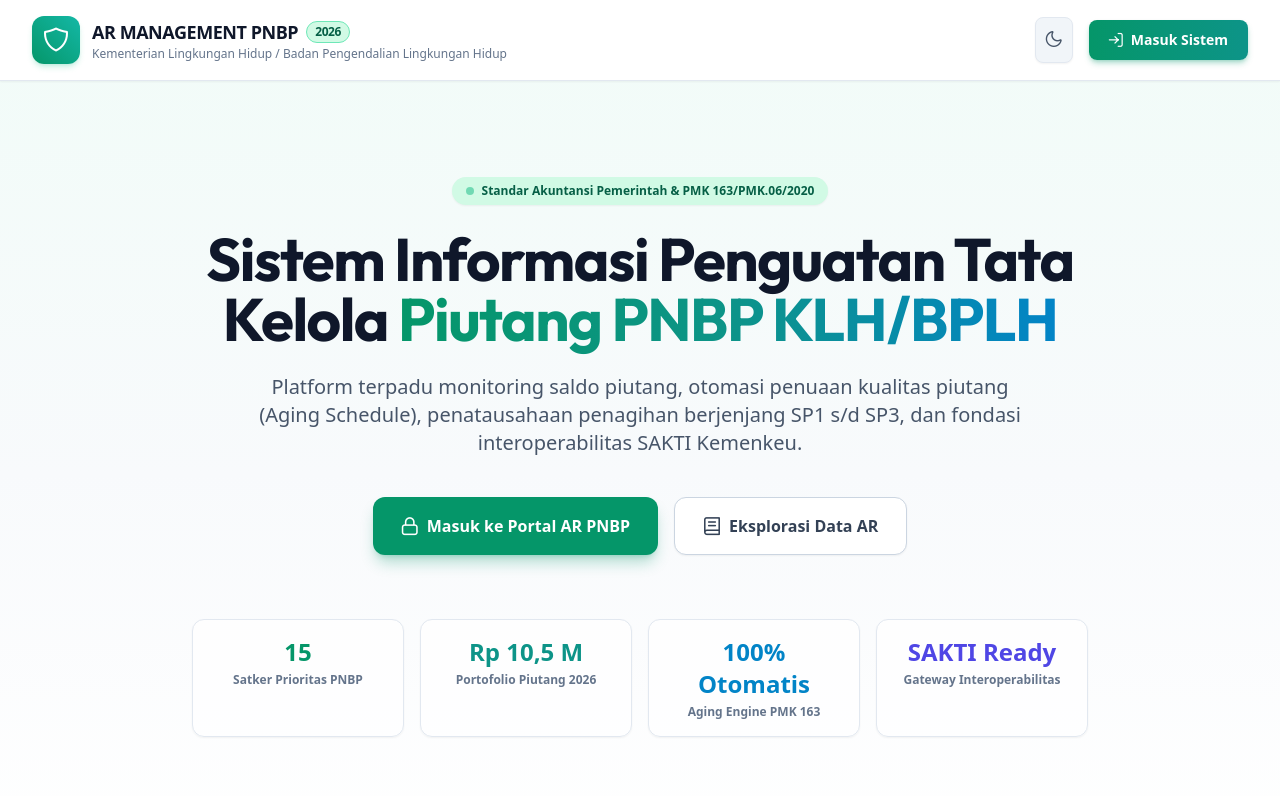
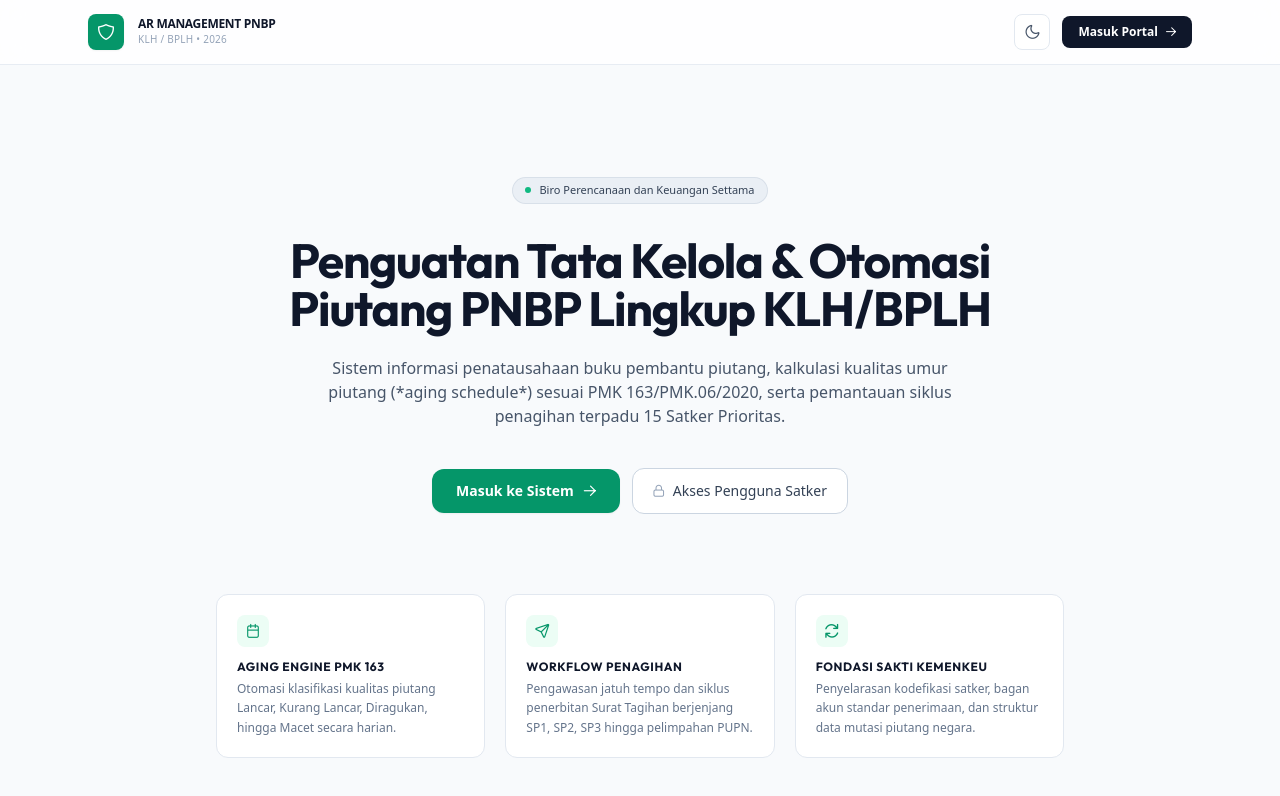
Before and after one commit to andyaloys/ar_pnbp, an Angular app in the folder frontend/: page / in a window 1280 px wide. Shown: the top 796 px of the page. Built offline with nearby package versions, Linux system fonts and the light colour scheme.

Commit message:
refactor(landing): redesign landing page with clean, minimal, and executive aesthetics

```diff
--- a/frontend/src/app/features/landing/landing.component.ts
+++ b/frontend/src/app/features/landing/landing.component.ts
@@ -10,181 +10,141 @@ import { ThemeService } from '../../core/services/theme.service';
   imports: [CommonModule, RouterModule],
   template: `
     <div class="min-h-screen bg-slate-50 dark:bg-slate-950 text-slate-800 dark:text-slate-100 flex flex-col font-sans transition-colors duration-200">
-      <!-- Navbar -->
-      <header class="sticky top-0 z-50 bg-white/90 dark:bg-slate-900/90 backdrop-blur-md border-b border-slate-200 dark:border-slate-800 shadow-sm">
-        <div class="max-w-7xl mx-auto px-4 sm:px-6 lg:px-8 h-20 flex items-center justify-between">
-          <div class="flex items-center space-x-3">
-            <div class="w-12 h-12 rounded-xl bg-gradient-to-tr from-emerald-600 to-teal-500 flex items-center justify-center text-white shadow-md shadow-emerald-500/20">
-              <i class="pi pi-shield text-2xl"></i>
+
+      <!-- Top Minimal Header -->
+      <header class="border-b border-slate-200/80 dark:border-slate-800/80 bg-white/80 dark:bg-slate-950/80 backdrop-blur-md sticky top-0 z-40">
+        <div class="max-w-6xl mx-auto px-6 h-16 flex items-center justify-between">
+
+          <!-- Logo & Institution -->
+          <div class="flex items-center space-x-3.5">
+            <div class="w-9 h-9 rounded-lg bg-emerald-600 flex items-center justify-center text-white shadow-sm">
+              <i class="pi pi-shield text-base"></i>
             </div>
-            <div>
-              <div class="font-extrabold text-lg tracking-tight text-slate-900 dark:text-white flex items-center gap-2">
-                <span>AR MANAGEMENT PNBP</span>
-                <span class="text-xs bg-emerald-100 text-emerald-800 dark:bg-emerald-900/60 dark:text-emerald-300 font-semibold px-2 py-0.5 rounded-full border border-emerald-300 dark:border-emerald-700">2026</span>
-              </div>
-              <p class="text-xs text-slate-500 dark:text-slate-400 font-medium">Kementerian Lingkungan Hidup / Badan Pengendalian Lingkungan Hidup</p>
+            <div class="flex flex-col">
+              <span class="text-xs font-bold tracking-tight text-slate-900 dark:text-white uppercase leading-none">
+                AR Management PNBP
+              </span>
+              <span class="text-[10px] text-slate-400 dark:text-slate-500 font-medium tracking-wide mt-0.5">
+                KLH / BPLH &bull; 2026
+              </span>
             </div>
           </div>
 
-          <div class="flex items-center space-x-4">
-            <!-- Theme Toggle -->
+          <!-- Header Actions -->
+          <div class="flex items-center space-x-3">
             <button
               (click)="toggleTheme()"
-              class="p-2.5 rounded-lg border border-slate-200 dark:border-slate-700 bg-slate-100 dark:bg-slate-800 text-slate-600 dark:text-slate-300 hover:text-emerald-600 dark:hover:text-emerald-400 transition-colors shadow-sm"
+              class="w-9 h-9 rounded-lg border border-slate-200 dark:border-slate-800 bg-white dark:bg-slate-900 text-slate-600 dark:text-slate-300 hover:text-emerald-600 dark:hover:text-emerald-400 transition-colors flex items-center justify-center shadow-xs"
               [title]="isDark() ? 'Ganti ke Mode Terang' : 'Ganti ke Mode Gelap'">
-              <i [class]="isDark() ? 'pi pi-sun text-yellow-400' : 'pi pi-moon text-slate-600'"></i>
+              <i [class]="isDark() ? 'pi pi-sun text-yellow-400' : 'pi pi-moon text-slate-600'" class="text-sm"></i>
             </button>
 
             @if (authService.isLoggedIn()) {
               <a
                 routerLink="/dashboard"
-                class="inline-flex items-center space-x-2 bg-gradient-to-r from-emerald-600 to-teal-600 hover:from-emerald-700 hover:to-teal-700 text-white px-5 py-2.5 rounded-lg text-sm font-semibold shadow-md shadow-emerald-600/30 transition-all hover:scale-[1.02]">
-                <i class="pi pi-th-large"></i>
-                <span>Masuk Dashboard</span>
+                class="inline-flex items-center space-x-2 bg-emerald-600 hover:bg-emerald-700 text-white px-4 py-2 rounded-lg text-xs font-semibold shadow-xs transition-all">
+                <span>Ke Dashboard</span>
+                <i class="pi pi-arrow-right text-[10px]"></i>
               </a>
             } @else {
               <a
                 routerLink="/login"
-                class="inline-flex items-center space-x-2 bg-gradient-to-r from-emerald-600 to-teal-600 hover:from-emerald-700 hover:to-teal-700 text-white px-5 py-2.5 rounded-lg text-sm font-semibold shadow-md shadow-emerald-600/30 transition-all hover:scale-[1.02]">
-                <i class="pi pi-sign-in"></i>
-                <span>Masuk Sistem</span>
+                class="inline-flex items-center space-x-2 bg-slate-900 hover:bg-slate-800 dark:bg-emerald-600 dark:hover:bg-emerald-700 text-white px-4 py-2 rounded-lg text-xs font-semibold shadow-xs transition-all">
+                <span>Masuk Portal</span>
+                <i class="pi pi-arrow-right text-[10px]"></i>
               </a>
             }
           </div>
         </div>
       </header>
 
-      <!-- Hero Section -->
-      <section class="relative overflow-hidden pt-16 pb-24 lg:pt-24 lg:pb-32 bg-gradient-to-b from-emerald-50/50 via-slate-50 to-white dark:from-slate-900/60 dark:via-slate-950 dark:to-slate-950">
-        <!-- Glow / Background shapes -->
-        <div class="absolute top-1/4 left-1/2 -translate-x-1/2 w-[800px] h-[350px] bg-gradient-to-tr from-emerald-400/20 to-teal-400/20 blur-3xl -z-10 rounded-full pointer-events-none"></div>
+      <!-- Clean Minimal Hero Section -->
+      <main class="flex-1 flex flex-col justify-center items-center px-6 py-20 lg:py-28 max-w-4xl mx-auto text-center">
 
-        <div class="max-w-7xl mx-auto px-4 sm:px-6 lg:px-8 text-center">
-          <div class="inline-flex items-center gap-2 px-3.5 py-1.5 rounded-full text-xs font-semibold bg-emerald-100 text-emerald-800 dark:bg-emerald-950/80 dark:text-emerald-300 dark:border dark:border-emerald-800/60 mb-6 shadow-sm">
-            <span class="w-2 h-2 rounded-full bg-emerald-500 animate-pulse"></span>
-            Standar Akuntansi Pemerintah & PMK 163/PMK.06/2020
+        <!-- Subtle Pill Label -->
+        <div class="inline-flex items-center gap-2 px-3 py-1 rounded-full text-[11px] font-medium bg-slate-200/60 dark:bg-slate-800/80 text-slate-700 dark:text-slate-300 mb-8 border border-slate-300/60 dark:border-slate-700/60">
+          <span class="w-1.5 h-1.5 rounded-full bg-emerald-500"></span>
+          <span>Biro Perencanaan dan Keuangan Settama</span>
         </div>
 
-          <h1 class="text-4xl sm:text-5xl lg:text-6xl font-extrabold tracking-tight text-slate-900 dark:text-white max-w-4xl mx-auto leading-tight">
-            Sistem Informasi Penguatan Tata Kelola
-            <span class="bg-gradient-to-r from-emerald-600 via-teal-600 to-sky-600 bg-clip-text text-transparent">Piutang PNBP KLH/BPLH</span>
+        <!-- Main Headline -->
+        <h1 class="text-3xl sm:text-4xl lg:text-5xl font-bold tracking-tight text-slate-900 dark:text-white leading-[1.2] max-w-3xl">
+          Penguatan Tata Kelola & Otomasi Piutang PNBP Lingkup KLH/BPLH
         </h1>
 
-          <p class="mt-6 text-lg sm:text-xl text-slate-600 dark:text-slate-300 max-w-3xl mx-auto leading-relaxed">
-            Platform terpadu monitoring saldo piutang, otomasi penuaan kualitas piutang (Aging Schedule), penatausahaan penagihan berjenjang SP1 s/d SP3, dan fondasi interoperabilitas SAKTI Kemenkeu.
+        <!-- Elegant Description -->
+        <p class="mt-6 text-sm sm:text-base text-slate-600 dark:text-slate-400 max-w-2xl leading-relaxed">
+          Sistem informasi penatausahaan buku pembantu piutang, kalkulasi kualitas umur piutang (*aging schedule*) sesuai PMK 163/PMK.06/2020, serta pemantauan siklus penagihan terpadu 15 Satker Prioritas.
         </p>
 
-          <div class="mt-10 flex flex-wrap justify-center gap-4">
+        <!-- Focused Call to Action -->
+        <div class="mt-10 flex flex-wrap items-center justify-center gap-3">
           @if (authService.isLoggedIn()) {
             <a
               routerLink="/dashboard"
-                class="inline-flex items-center space-x-2 bg-emerald-600 hover:bg-emerald-700 text-white px-7 py-3.5 rounded-xl font-bold shadow-lg shadow-emerald-600/30 transition-all hover:scale-105">
-                <i class="pi pi-chart-line text-lg"></i>
+              class="inline-flex items-center gap-2.5 bg-emerald-600 hover:bg-emerald-700 text-white px-6 py-3 rounded-xl text-sm font-semibold shadow-sm transition-all hover:translate-y-[-1px]">
               <span>Buka Dashboard Eksekutif</span>
+              <i class="pi pi-arrow-right text-xs"></i>
             </a>
           } @else {
             <a
               routerLink="/login"
-                class="inline-flex items-center space-x-2 bg-emerald-600 hover:bg-emerald-700 text-white px-7 py-3.5 rounded-xl font-bold shadow-lg shadow-emerald-600/30 transition-all hover:scale-105">
-                <i class="pi pi-lock text-lg"></i>
-                <span>Masuk ke Portal AR PNBP</span>
+              class="inline-flex items-center gap-2.5 bg-emerald-600 hover:bg-emerald-700 text-white px-6 py-3 rounded-xl text-sm font-semibold shadow-sm transition-all hover:translate-y-[-1px]">
+              <span>Masuk ke Sistem</span>
+              <i class="pi pi-arrow-right text-xs"></i>
             </a>
           }
+
           <a
-              routerLink="/dashboard"
-              class="inline-flex items-center space-x-2 bg-white dark:bg-slate-800 hover:bg-slate-100 dark:hover:bg-slate-700 text-slate-700 dark:text-slate-200 border border-slate-300 dark:border-slate-700 px-7 py-3.5 rounded-xl font-bold shadow-sm transition-all">
-              <i class="pi pi-book text-lg"></i>
-              <span>Eksplorasi Data AR</span>
+            routerLink="/login"
+            class="inline-flex items-center gap-2 bg-white dark:bg-slate-900 hover:bg-slate-100 dark:hover:bg-slate-800 text-slate-700 dark:text-slate-200 border border-slate-300 dark:border-slate-700 px-5 py-3 rounded-xl text-sm font-medium transition-all shadow-xs">
+            <i class="pi pi-lock text-xs text-slate-400"></i>
+            <span>Akses Pengguna Satker</span>
           </a>
         </div>
 
-          <!-- Metrik Ringkas -->
-          <div class="mt-16 grid grid-cols-2 md:grid-cols-4 gap-4 max-w-4xl mx-auto">
-            <div class="bg-white/80 dark:bg-slate-900/80 p-4 rounded-xl border border-slate-200 dark:border-slate-800 shadow-sm">
-              <div class="text-2xl font-black text-emerald-600 dark:text-emerald-400">15</div>
-              <div class="text-xs font-semibold text-slate-500 dark:text-slate-400 mt-1">Satker Prioritas PNBP</div>
+        <!-- 3 Minimalist Horizontal Pillars -->
+        <div class="mt-20 grid grid-cols-1 md:grid-cols-3 gap-5 text-left w-full">
+
+          <div class="bg-white dark:bg-slate-900/60 p-5 rounded-xl border border-slate-200 dark:border-slate-800 shadow-xs">
+            <div class="w-8 h-8 rounded-lg bg-emerald-50 dark:bg-emerald-950/60 text-emerald-600 dark:text-emerald-400 flex items-center justify-center text-sm mb-3">
+              <i class="pi pi-calendar"></i>
             </div>
-            <div class="bg-white/80 dark:bg-slate-900/80 p-4 rounded-xl border border-slate-200 dark:border-slate-800 shadow-sm">
-              <div class="text-2xl font-black text-teal-600 dark:text-teal-400">Rp 10,5 M</div>
-              <div class="text-xs font-semibold text-slate-500 dark:text-slate-400 mt-1">Portofolio Piutang 2026</div>
-            </div>
-            <div class="bg-white/80 dark:bg-slate-900/80 p-4 rounded-xl border border-slate-200 dark:border-slate-800 shadow-sm">
-              <div class="text-2xl font-black text-sky-600 dark:text-sky-400">100% Otomatis</div>
-              <div class="text-xs font-semibold text-slate-500 dark:text-slate-400 mt-1">Aging Engine PMK 163</div>
-            </div>
-            <div class="bg-white/80 dark:bg-slate-900/80 p-4 rounded-xl border border-slate-200 dark:border-slate-800 shadow-sm">
-              <div class="text-2xl font-black text-indigo-600 dark:text-indigo-400">SAKTI Ready</div>
-              <div class="text-xs font-semibold text-slate-500 dark:text-slate-400 mt-1">Gateway Interoperabilitas</div>
-            </div>
-          </div>
-        </div>
-      </section>
-
-      <!-- Key Pillars Section -->
-      <section class="py-20 bg-white dark:bg-slate-900 border-t border-slate-200 dark:border-slate-800">
-        <div class="max-w-7xl mx-auto px-4 sm:px-6 lg:px-8">
-          <div class="text-center max-w-3xl mx-auto mb-16">
-            <h2 class="text-xs font-bold uppercase tracking-wider text-emerald-600 dark:text-emerald-400 mb-2">Pilar Fungsionalitas</h2>
-            <h3 class="text-3xl font-extrabold text-slate-900 dark:text-white">Arsitektur Penguatan Piutang PNBP 2026</h3>
-            <p class="mt-3 text-slate-600 dark:text-slate-400 text-sm">Dirancang secara terpadu untuk mematuhi regulasi perbendaharaan negara serta mempermudah rekonsiliasi keuangan lingkup satker daerah dan pusat.</p>
-          </div>
-
-          <div class="grid grid-cols-1 md:grid-cols-3 gap-8">
-            <!-- Card 1 -->
-            <div class="bg-slate-50 dark:bg-slate-800/60 p-6 rounded-2xl border border-slate-200 dark:border-slate-700/60 hover:shadow-lg transition-all">
-              <div class="w-12 h-12 rounded-xl bg-emerald-500/10 text-emerald-600 dark:text-emerald-400 flex items-center justify-center text-xl mb-4">
-                <i class="pi pi-database"></i>
-              </div>
-              <h4 class="text-lg font-bold text-slate-900 dark:text-white mb-2">Buku Pembantu Piutang</h4>
-              <p class="text-sm text-slate-600 dark:text-slate-400 leading-relaxed">
-                Pencatatan komprehensif data piutang per wajib bayar, jenis PNBP, dokumen dasar (SK/Tagihan), mutasi debet/kredit, dan histori pembayaran NTPN SIMPONI.
+            <h3 class="text-xs font-bold text-slate-900 dark:text-white uppercase tracking-wider mb-1">Aging Engine PMK 163</h3>
+            <p class="text-xs text-slate-500 dark:text-slate-400 leading-relaxed">
+              Otomasi klasifikasi kualitas piutang Lancar, Kurang Lancar, Diragukan, hingga Macet secara harian.
             </p>
           </div>
 
-            <!-- Card 2 -->
-            <div class="bg-slate-50 dark:bg-slate-800/60 p-6 rounded-2xl border border-slate-200 dark:border-slate-700/60 hover:shadow-lg transition-all">
-              <div class="w-12 h-12 rounded-xl bg-amber-500/10 text-amber-600 dark:text-amber-400 flex items-center justify-center text-xl mb-4">
+          <div class="bg-white dark:bg-slate-900/60 p-5 rounded-xl border border-slate-200 dark:border-slate-800 shadow-xs">
+            <div class="w-8 h-8 rounded-lg bg-emerald-50 dark:bg-emerald-950/60 text-emerald-600 dark:text-emerald-400 flex items-center justify-center text-sm mb-3">
               <i class="pi pi-send"></i>
             </div>
-              <h4 class="text-lg font-bold text-slate-900 dark:text-white mb-2">Workflow Surat Penagihan (SP)</h4>
-              <p class="text-sm text-slate-600 dark:text-slate-400 leading-relaxed">
-                Pemantauan jatuh tempo dan siklus penerbitan Surat Tagihan/Penagihan SP1 (30 hari), SP2 (30 hari), SP3 (30 hari) hingga penyerahan berkas macet ke PUPN/KPKNL.
+            <h3 class="text-xs font-bold text-slate-900 dark:text-white uppercase tracking-wider mb-1">Workflow Penagihan</h3>
+            <p class="text-xs text-slate-500 dark:text-slate-400 leading-relaxed">
+              Pengawasan jatuh tempo dan siklus penerbitan Surat Tagihan berjenjang SP1, SP2, SP3 hingga pelimpahan PUPN.
             </p>
           </div>
 
-            <!-- Card 3 -->
-            <div class="bg-slate-50 dark:bg-slate-800/60 p-6 rounded-2xl border border-slate-200 dark:border-slate-700/60 hover:shadow-lg transition-all">
-              <div class="w-12 h-12 rounded-xl bg-sky-500/10 text-sky-600 dark:text-sky-400 flex items-center justify-center text-xl mb-4">
+          <div class="bg-white dark:bg-slate-900/60 p-5 rounded-xl border border-slate-200 dark:border-slate-800 shadow-xs">
+            <div class="w-8 h-8 rounded-lg bg-emerald-50 dark:bg-emerald-950/60 text-emerald-600 dark:text-emerald-400 flex items-center justify-center text-sm mb-3">
               <i class="pi pi-sync"></i>
             </div>
-              <h4 class="text-lg font-bold text-slate-900 dark:text-white mb-2">Fondasi SAKTI Kemenkeu</h4>
-              <p class="text-sm text-slate-600 dark:text-slate-400 leading-relaxed">
-                Penyelarasan kodefikasi satker, akun pendapatan PNBP, struktur mutasi debet/kredit, dan audit log ekspor sesuai format standar modul Piutang SAKTI.
+            <h3 class="text-xs font-bold text-slate-900 dark:text-white uppercase tracking-wider mb-1">Fondasi SAKTI Kemenkeu</h3>
+            <p class="text-xs text-slate-500 dark:text-slate-400 leading-relaxed">
+              Penyelarasan kodefikasi satker, bagan akun standar penerimaan, dan struktur data mutasi piutang negara.
             </p>
           </div>
+
         </div>
-        </div>
-      </section>
 
-      <!-- Footer -->
-      <footer class="mt-auto bg-slate-900 text-slate-400 border-t border-slate-800 py-10">
-        <div class="max-w-7xl mx-auto px-4 sm:px-6 lg:px-8 flex flex-col md:flex-row items-center justify-between gap-4 text-xs">
-          <div class="flex items-center space-x-3">
-            <i class="pi pi-shield text-emerald-400 text-xl"></i>
-            <div>
-              <p class="text-white font-semibold">Kementerian Lingkungan Hidup / Badan Pengendalian Lingkungan Hidup</p>
-              <p class="text-slate-400">Biro Perencanaan dan Keuangan Settama &copy; 2026. Hak Cipta Dilindungi Undang-Undang.</p>
-            </div>
-          </div>
-          <div class="flex items-center space-x-6 text-slate-400">
-            <span>PMK 163/PMK.06/2020</span>
-            <span>&bull;</span>
-            <span>Simponi PNBP</span>
-            <span>&bull;</span>
-            <span>SAKTI Interoperability</span>
-          </div>
-        </div>
+      </main>
+
+      <!-- Minimal One-Line Footer -->
+      <footer class="border-t border-slate-200/80 dark:border-slate-800/80 py-6 text-center text-xs text-slate-400 dark:text-slate-500">
+        <p>&copy; 2026 Kementerian Lingkungan Hidup / Badan Pengendalian Lingkungan Hidup &bull; Republik Indonesia</p>
       </footer>
+
     </div>
   `
 })
@@ -194,7 +154,7 @@ export class LandingComponent {
   router = inject(Router);
 
   isDark(): boolean {
-    return this.themeService.isDarkMode();
+    return this.themeService.isDark();
   }
 
   toggleTheme(): void {
```
Lines whose indentation alone changed are shown as unchanged.
